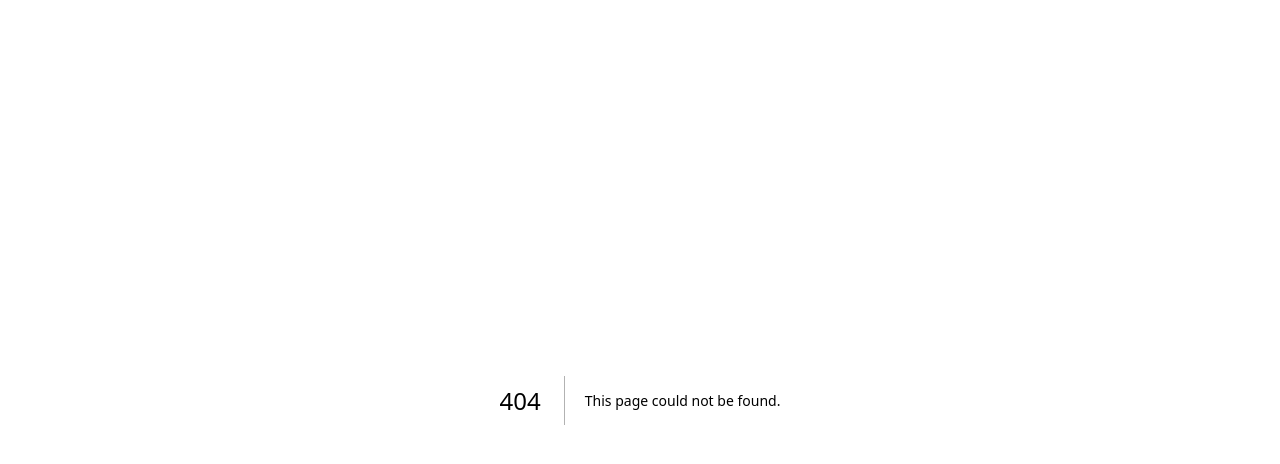
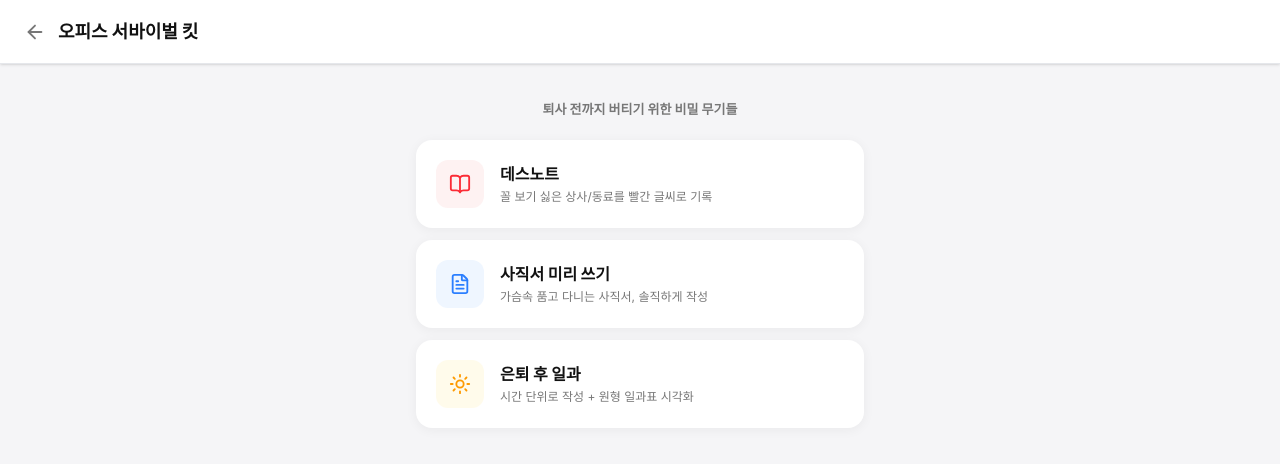
Before and after one commit to djvlwm602-collab/project04, a Next.js app in the folder bye-company-vibe/: page /survival in a window 1280 px wide. Before the commit this address had no page. Shown: the top 464 px of the page. Built offline with nearby package versions, Linux system fonts and the light colour scheme; no server answers; sample sign-in values are in the browser's storage; a web font is replaced by a local one.

Commit message:
feat: 오피스 서바이벌 킷 허브 페이지 추가

```diff
--- /dev/null
+++ b/bye-company-vibe/src/app/survival/page.tsx
@@ -0,0 +1,85 @@
+/**
+ * 역할: 오피스 서바이벌 킷 허브 — 3가지 기능 진입점
+ * 핵심 기능: 데스노트, 사직서, 은퇴 후 일과 진입
+ * 의존: next-auth, next/navigation
+ */
+"use client";
+
+import { useEffect } from "react";
+import { motion } from "framer-motion";
+import { useRouter } from "next/navigation";
+import { useSession } from "next-auth/react";
+import { ArrowLeft, BookOpen, FileText, Sun } from "lucide-react";
+
+const KITS = [
+  {
+    href: "/survival/death-note",
+    icon: BookOpen,
+    iconBg: "bg-red-50",
+    iconColor: "text-red-500",
+    title: "데스노트",
+    desc: "꼴 보기 싫은 상사/동료를 빨간 글씨로 기록",
+  },
+  {
+    href: "/survival/resignation",
+    icon: FileText,
+    iconBg: "bg-blue-50",
+    iconColor: "text-blue-500",
+    title: "사직서 미리 쓰기",
+    desc: "가슴속 품고 다니는 사직서, 솔직하게 작성",
+  },
+  {
+    href: "/survival/routine",
+    icon: Sun,
+    iconBg: "bg-amber-50",
+    iconColor: "text-amber-500",
+    title: "은퇴 후 일과",
+    desc: "시간 단위로 작성 + 원형 일과표 시각화",
+  },
+];
+
+export default function SurvivalPage() {
+  const router = useRouter();
+  const { status } = useSession();
+
+  useEffect(() => {
+    if (status === "unauthenticated") router.replace("/");
+  }, [status, router]);
+
+  return (
+    <div className="flex min-h-screen flex-col bg-[#F5F5F7]">
+      <header className="flex h-16 items-center gap-3 border-b border-gray-200 bg-white px-6 shadow-sm">
+        <button onClick={() => router.back()} className="text-subtext hover:text-foreground transition-colors">
+          <ArrowLeft size={22} />
+        </button>
+        <h1 className="text-lg font-extrabold">오피스 서바이벌 킷</h1>
+      </header>
+
+      <main className="flex flex-1 flex-col items-center p-5">
+        <div className="w-full max-w-md flex flex-col gap-3 mt-2">
+          <p className="text-[13px] font-bold text-subtext text-center py-2">
+            퇴사 전까지 버티기 위한 비밀 무기들
+          </p>
+          {KITS.map((kit, i) => (
+            <motion.button
+              key={kit.href}
+              initial={{ opacity: 0, y: 20 }}
+              animate={{ opacity: 1, y: 0 }}
+              transition={{ delay: i * 0.1 }}
+              onClick={() => router.push(kit.href)}
+              className="flex w-full items-center gap-4 rounded-2xl bg-white px-5 py-5 shadow-[0_2px_12px_rgb(0,0,0,0.05)] hover:bg-gray-50 active:scale-[0.98] transition-all text-left"
+            >
+              <div className={`flex h-12 w-12 shrink-0 items-center justify-center rounded-xl ${kit.iconBg}`}>
+                <kit.icon size={22} className={kit.iconColor} />
+              </div>
+              <div>
+                <p className="text-[16px] font-extrabold text-foreground">{kit.title}</p>
+                <p className="text-[12px] text-subtext mt-0.5">{kit.desc}</p>
+              </div>
+            </motion.button>
+          ))}
+        </div>
+      </main>
+    </div>
+  );
+}
```
